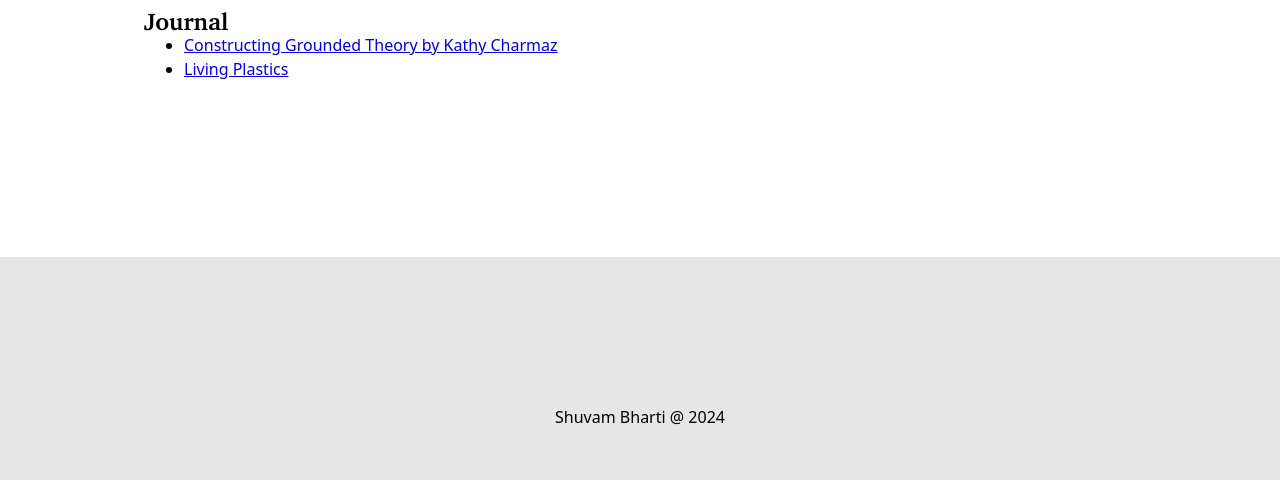
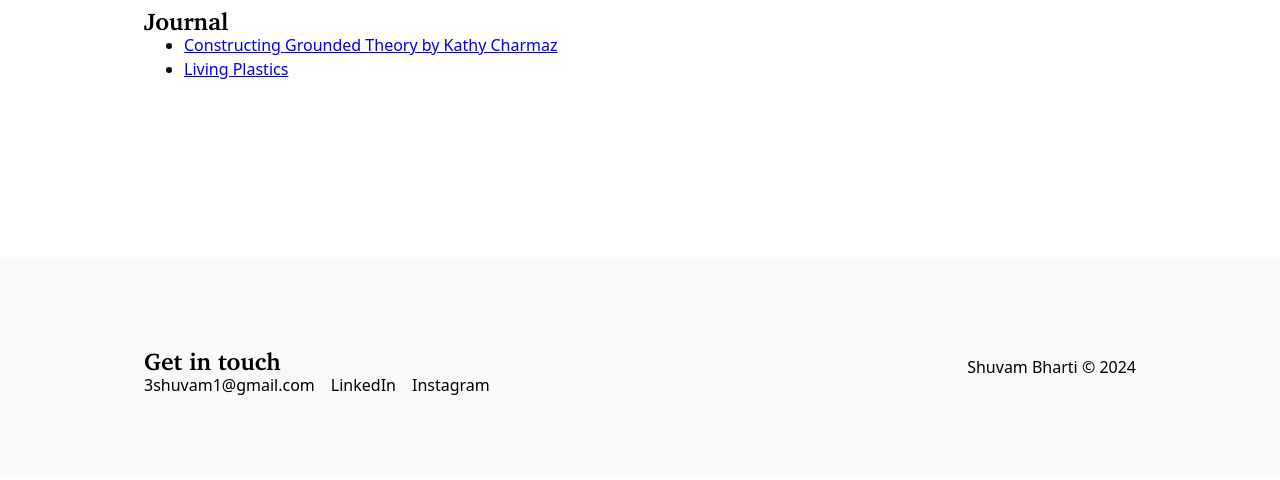
Before and after one commit to bshuva/bshuva.github.io, an Astro site: page / in a window 1280 px wide. Shown: the part 2087-2567 px from the top of the page. Built offline with nearby package versions, Linux system fonts and the light colour scheme; Astro itself is replaced by a stand-in of ours; a web font is replaced by a local one.

Commit message:
New footer and about page

```diff
--- a/src/components/Footer.astro
+++ b/src/components/Footer.astro
@@ -1,19 +1,51 @@
 <footer>
-  <p>Shuvam Bharti @ 2024</p>
+  <div class="wrapper width-restrict">
+    <div class="contact">
+      <h2>Get in touch</h2>
+      <ul>
+        <li>
+          <a href="mailto:3shuvam1@gmail.com">3shuvam1@gmail.com</a>
+        </li>
+        <li>
+          <a href="">LinkedIn</a>
+        </li>
+        <li>
+          <a href="">Instagram</a>
+        </li>
+      </ul>
+    </div>
+    <p>Shuvam Bharti © 2024</p>
+  </div>
 </footer>
 
 <style>
   footer {
-    display: flex;
-    justify-content: center;
-    align-items: center;
-    height: 40vh;
     width: 100%;
     background-color: color-mix(
       in srgb,
-      var(--surface-color) 90%,
+      var(--surface-color) 97.5%,
       var(--text-color)
     );
     margin-top: 20vh;
   }
+
+  .wrapper {
+    display: flex;
+    justify-content: space-between;
+    align-items: center;
+    padding-block: 10vh;
+  }
+
+  ul {
+    list-style: none;
+    padding: 0;
+    display: flex;
+    align-items: center;
+    gap: 1rem;
+
+    & a {
+      text-decoration: none;
+      color: inherit;
+    }
+  }
 </style>
--- a/src/components/Nav.astro
+++ b/src/components/Nav.astro
@@ -20,9 +20,10 @@
   <div class="width-restrict">
     <a href="/">Shuvam</a>
     <ul class="links">
+      <li><a href="/journals">Journal</a></li>
       <li><a href="/photography">Photography</a></li>
       <li><a href="/illustrations">Illustrations</a></li>
-      <li><a href="/journals">Journal</a></li>
+      <li><a href="/about">About</a></li>
     </ul>
   </div>
 </nav>
```
Also changed, not shown: src/pages/about.astro (added, +9 -0 lines).
